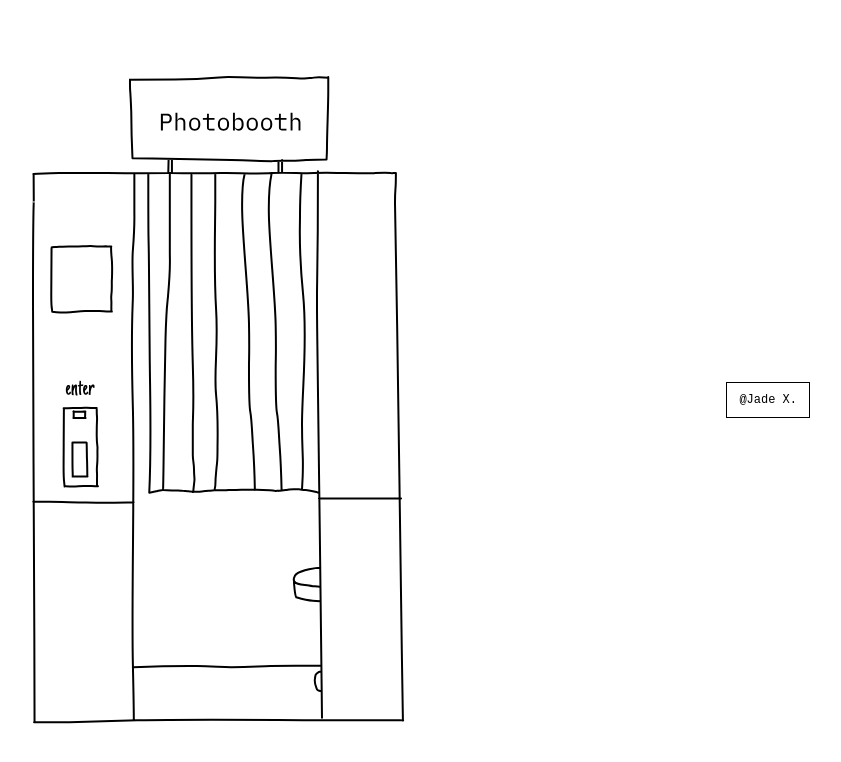
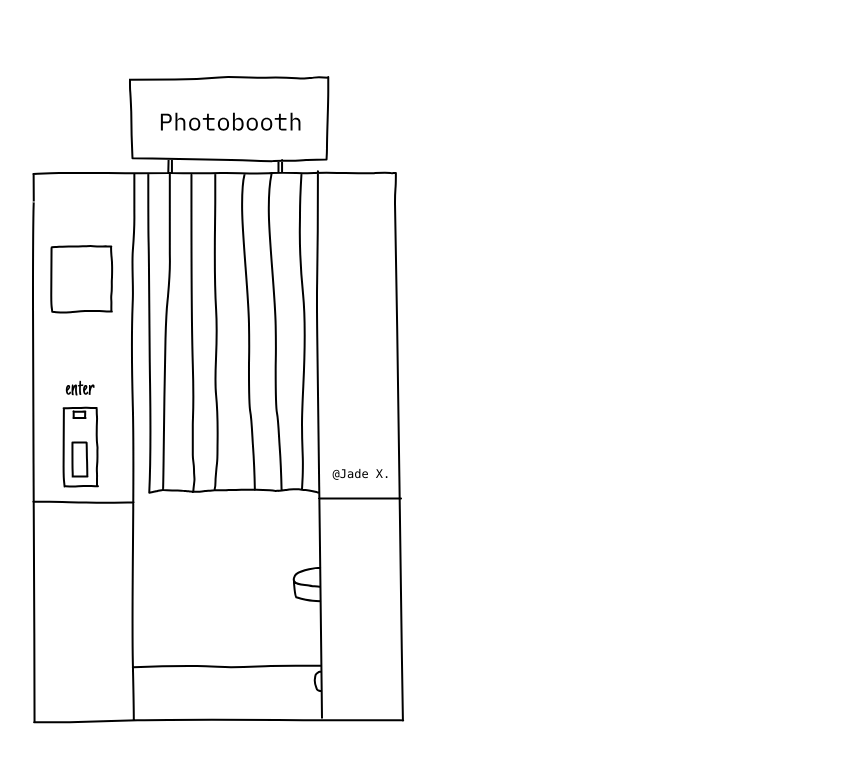
Before and after one commit to jadexu0608/myphotobooth, a Next.js app: page / in a window 1280 px wide. Shown: the top 762 px of the page, without its empty margins (422-1263 px from the left). Built offline with nearby package versions, Linux system fonts and the light colour scheme; a web font is replaced by a local one.

Commit message:
完成首页点击区域和署名的精确对齐

```diff
--- a/app/page.tsx
+++ b/app/page.tsx
@@ -2,41 +2,27 @@
 
 export default function HomePage() {
   return (
-    // 1. 给 main 加了 "relative"，让署名相对于这个容器来定位
-    <main className="min-h-screen bg-white flex flex-col items-center justify-center relative">
+    <main className="min-h-screen bg-white flex flex-col items-center justify-center">
+      <div className="relative inline-block w-fit">
 
-      {/* 2. 给 Link 加了 "w-fit"，点击区域现在只在这个按键图片上 */}
-      <Link href="/capture" className="active:scale-95 transition-transform cursor-pointer w-fit z-10">
-        <img
-          src="/svg/booth-machine.svg"
-          style={{ width: "373px", maxWidth: "100vw", height: "auto" }}
-          alt="Photobooth — click enter"
+        <img src="/svg/booth-machine.svg" className="w-[373px] max-w-[100vw] h-auto" alt="Photobooth" />
+
+        <Link
+          href="/capture"
+          style={{ left: "32px", top: "300px", width: "29px", height: "26px" }}
+          className="absolute cursor-pointer z-10 "
         />
-      </Link>
 
-      {/* 3. 署名部分 */}
         <a
           href="https://xhslink.com/m/7EbjLE6Tusu"
           target="_blank"
-        rel="noopener noreferrer"
-        style={{
-          position: "absolute",
-          right: "48px",
-          top: "50%",
-          transform: "translateY(-50%)",
-          fontSize: "12px",
-          fontWeight: 500, // 这代表 Medium (中等粗细)
-          fontFamily: '"IBM Plex Mono", monospace',
-          color: "#000000",
-          textDecoration: "none",
-          border: "1px solid #000000",
-          padding: "8px 12px",
-          zIndex: 20, // 确保它在最上层
-        }}
+          style={{ left: "301px", top: "389px" }}
+          className="absolute text-[12px] font-medium text-black no-underline z-20 font-mono"
         >
           @Jade X.
         </a>
 
+      </div>
     </main>
   );
 }
```
Lines whose indentation alone changed are shown as unchanged.
